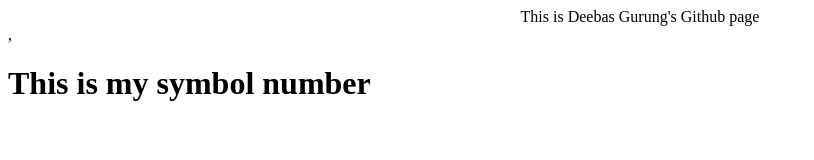
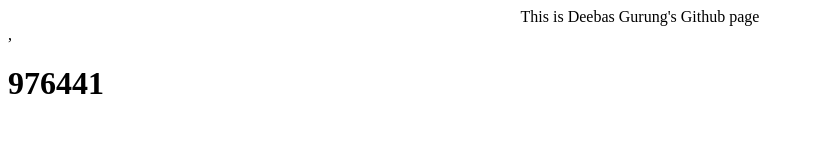
Before and after one commit to Capybara951/github-pages, a plain HTML site: page index.html in a window 1280 px wide. Shown: the whole page, without its empty margins (0-814 px from the left). Drawn offline with Linux system fonts and the light colour scheme.

Commit message:
update in symbol number
writin symbol number in place of word

```diff
--- a/index.html
+++ b/index.html
@@ -4,7 +4,7 @@
 </head>
 <body>
   <center>This is Deebas Gurung's Github page</center>,
-<h1>This is my symbol number</h1>
+<h1>976441</h1>
 
 </body>
 
```
